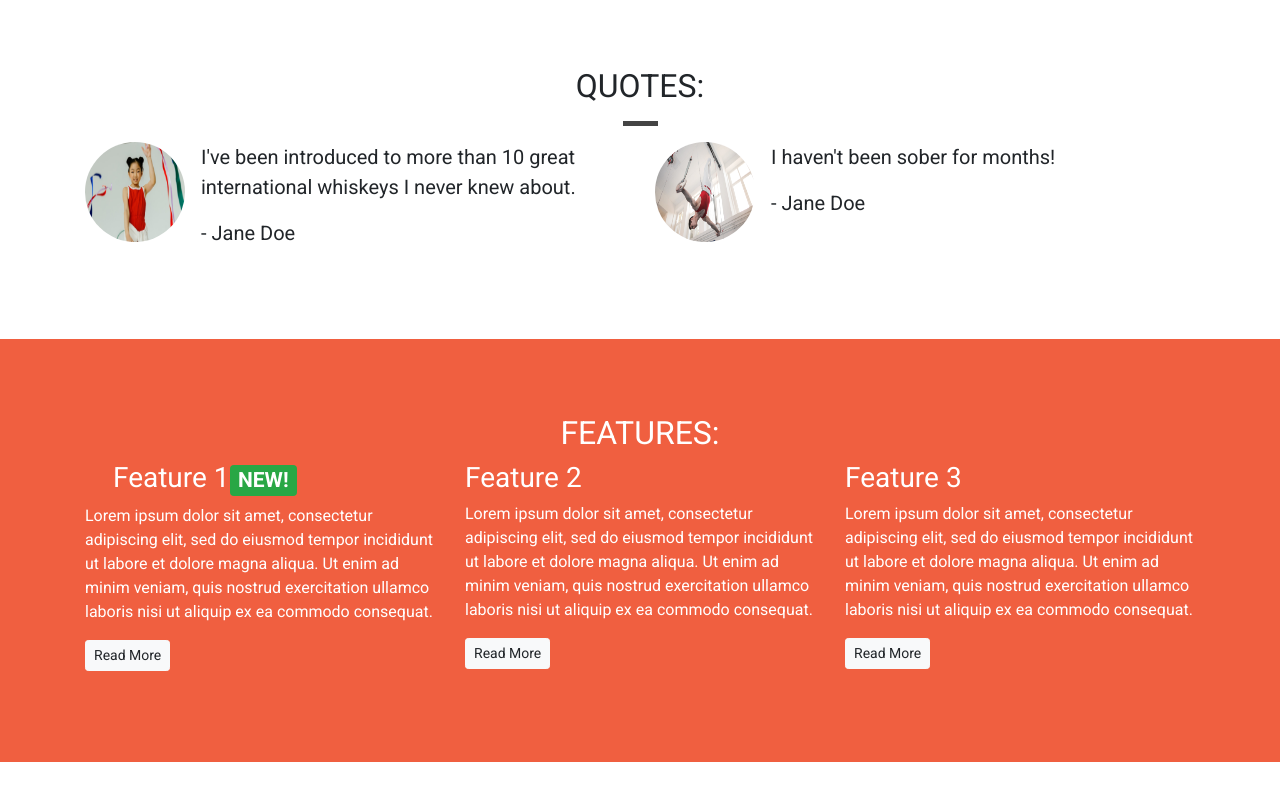
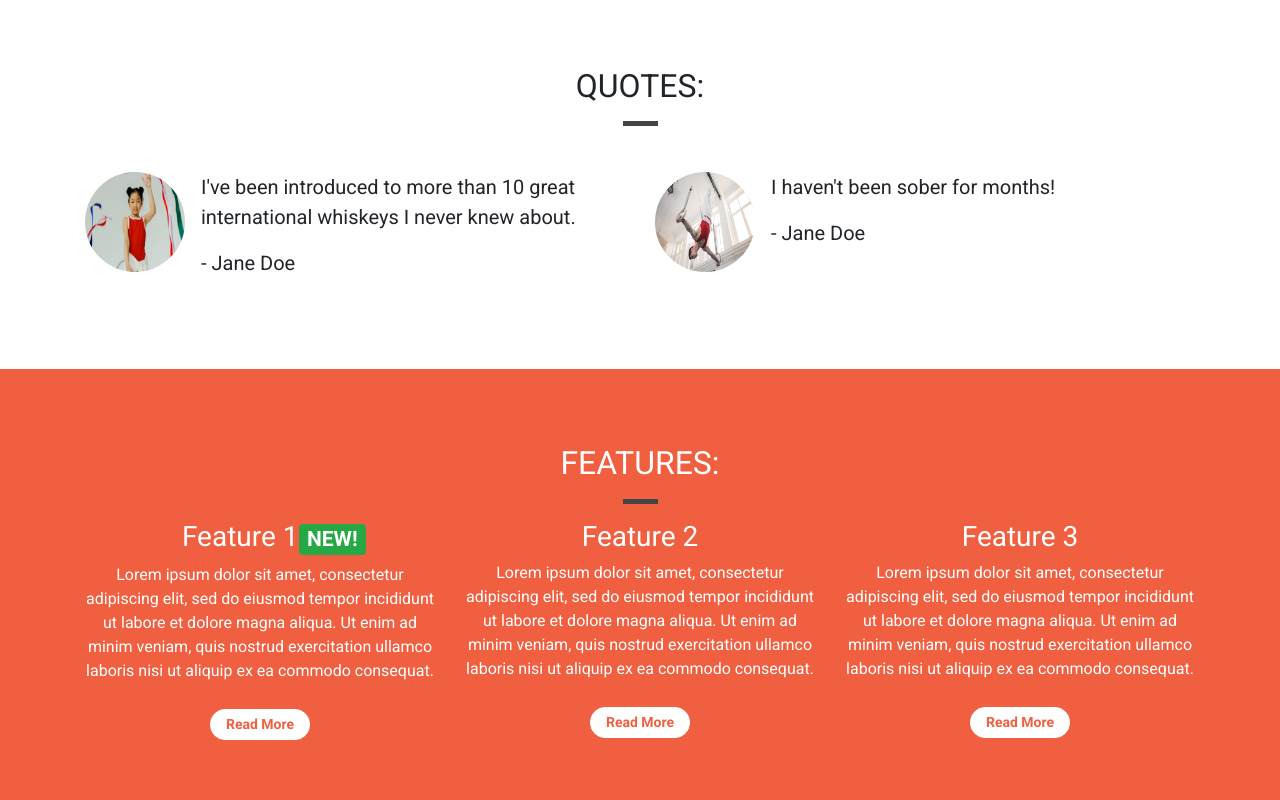
Before and after one commit to Myekman/bootstrap, a plain HTML site: page index.html in a window 1280 px wide. Shown: the part 808-1608 px from the top of the page. Before the commit the page ends 1570 px from the top, so only its background shows below. Drawn offline with nearby package versions, Linux system fonts and the light colour scheme.

Commit message:
style quotes and features

```diff
--- a/css/style.css
+++ b/css/style.css
@@ -111,6 +111,10 @@ body {
     background-color: #444
 }
 
+block-divider--pink {
+    background-color: pink
+}
+
 
 .jumbotron small {
     font-size: 60%;
@@ -141,6 +145,22 @@ body {
     color: white;
 }
 
+.feature {
+    text-align: center;
+    margin-bottom: 40px;
+
+}
+
+.feature .btn {
+    background-color: white;
+    border-color: white;
+    border-radius: 15px;
+    min-width: 100px;
+    font-weight: bold;
+    margin-top: 10px;
+    color: #f05f40;
+}
+
 /* Page Headers */
 
 .page-header {
@@ -154,6 +174,10 @@ body {
 
 }
 
+.quotes .page-header {
+    margin-bottom: 30px;
+}
+
 /* content containers */
 
 .content-container {
@@ -161,9 +185,7 @@ body {
     padding-bottom: 75px;
 }
 
-.container-wrapper {
-
-}
+.container-wrapper {}
 
 .container-wrapper--red {
     background-color: #f05f40;
--- a/index.html
+++ b/index.html
@@ -126,6 +126,7 @@
         <div class="row">
             <div class="col-12 page-header">
                 <h2 class="text-uppercase">Features:</h2>
+                <hr class="block-divider block-divider--short block-divider--pink">
             </div>
         </div>
 
```
